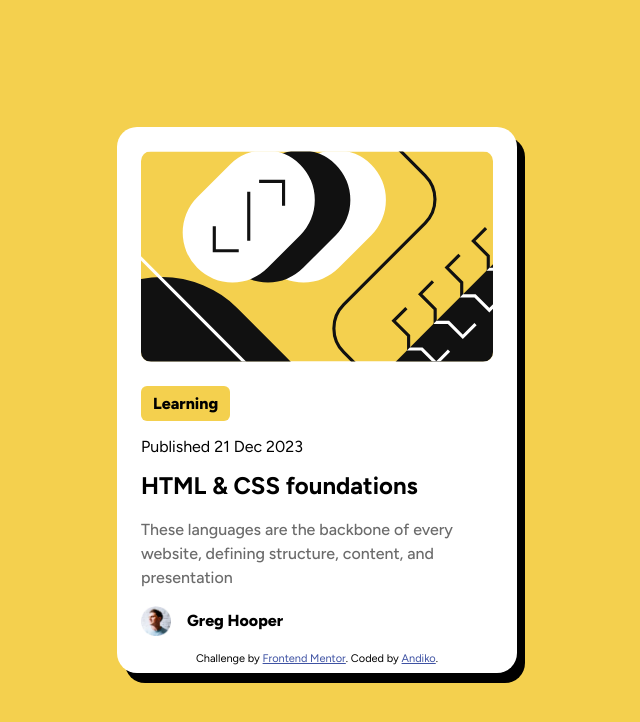
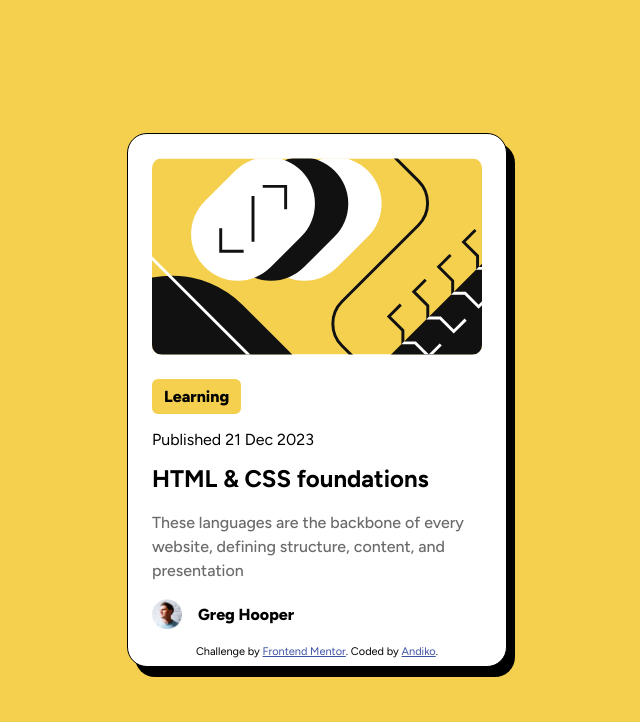
Before and after one commit to NdokiA/Frontend-Mentor-Blog-Card, a plain HTML site: page index.html in a window 1280 px wide. Shown: the whole page, without its empty margins (323-963 px from the left). Drawn offline with Linux system fonts and the light colour scheme.

Commit message:
Update css border and size

```diff
--- a/styles.css
+++ b/styles.css
@@ -15,7 +15,7 @@ body{
 }
 
 .container{
-    max-width: 400px;
+    max-width: 380px;
     margin: 0 auto;
 }
 
@@ -25,6 +25,7 @@ body{
     padding: 24px;
     border-radius: 20px;
     box-shadow: 8px 10px hsl(0, 0%, 0%);
+    border: 1px solid;
 }
 
 .card img{
```
